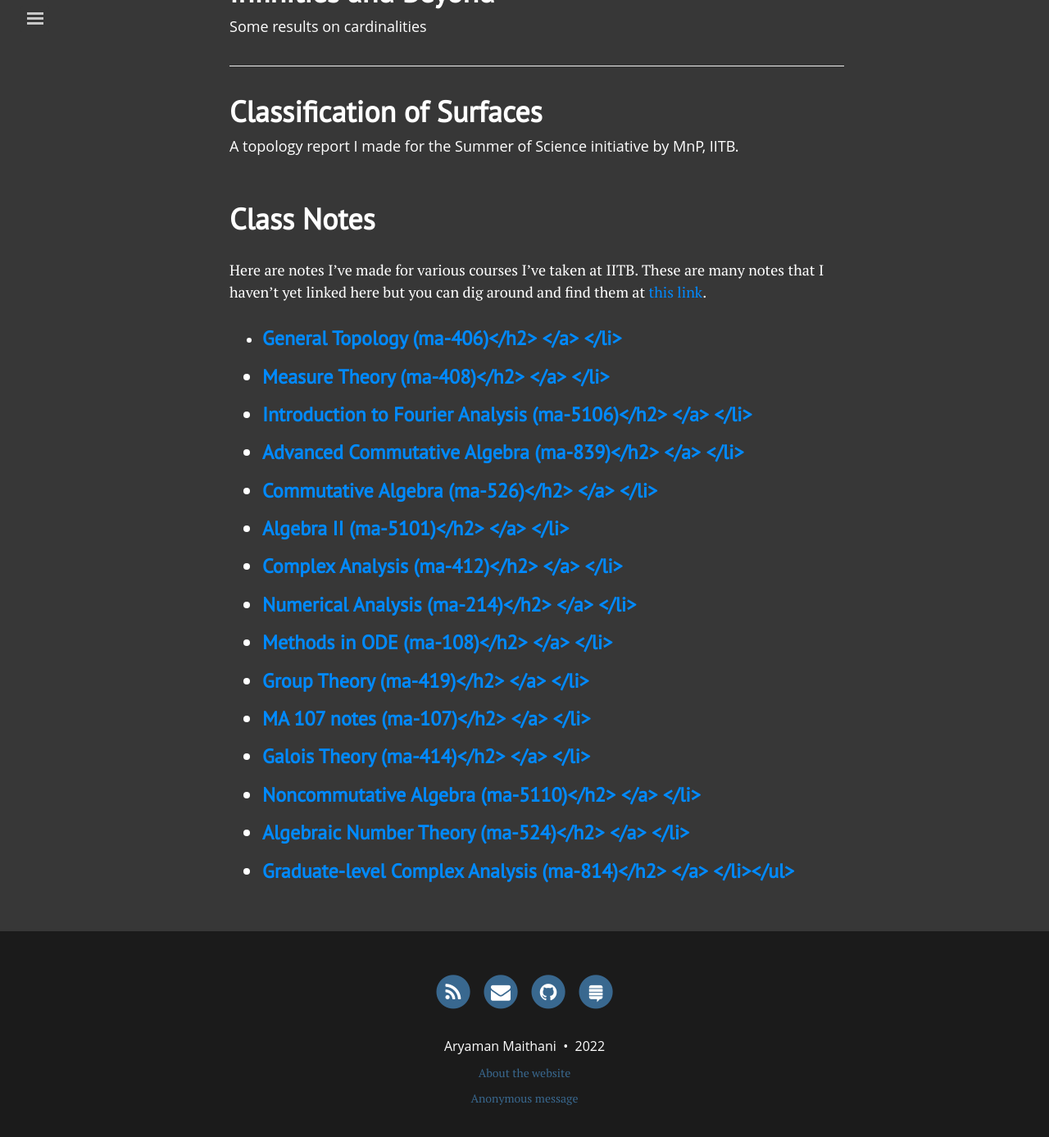
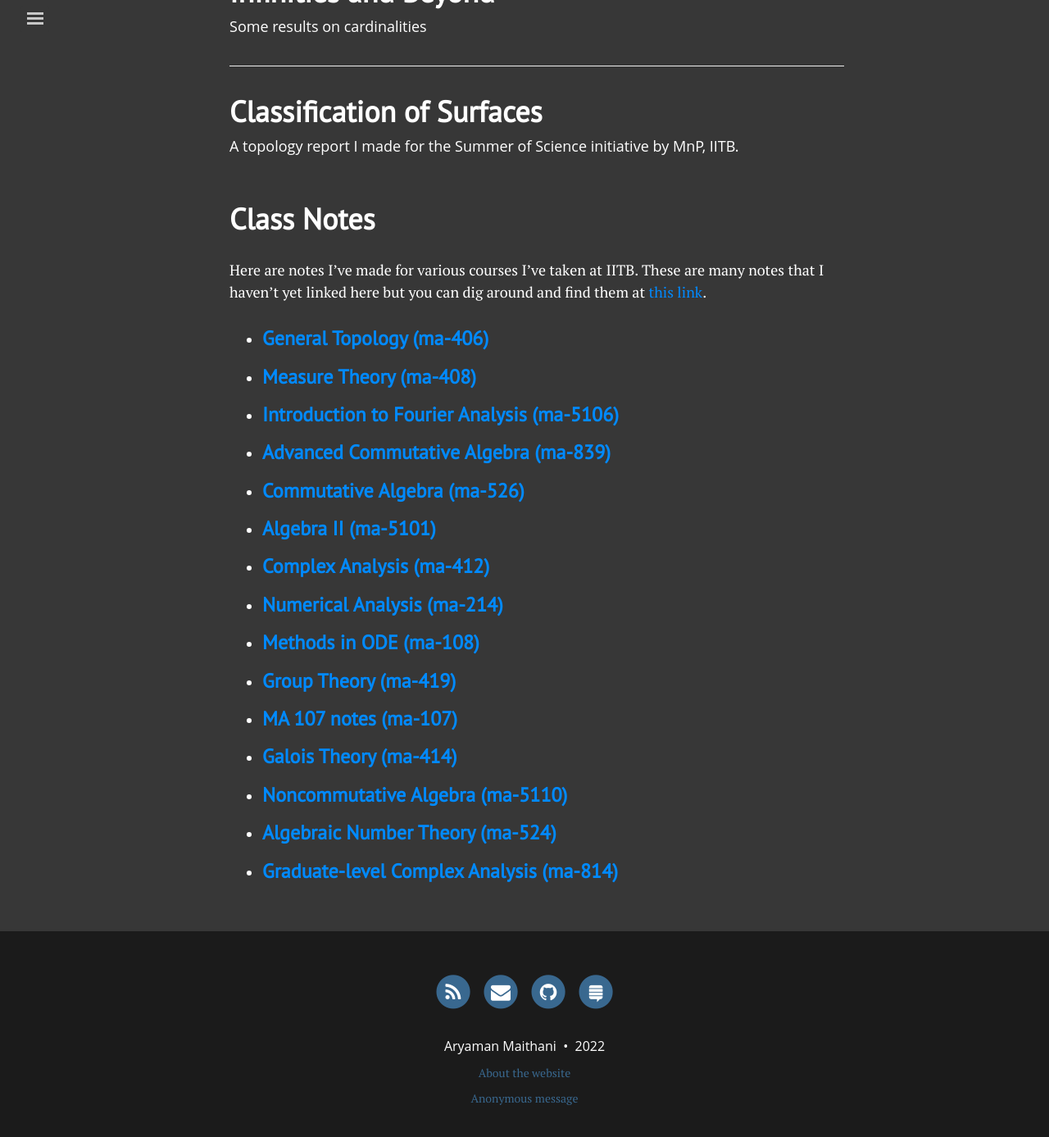
Before and after one commit to aryamanmaithani/math, a Jekyll site: the page built from index.md, in a window 1280 px wide and 1400 px high, scrolled down 1295 px. Shown: the top 1387 px of the window at 82% size. Built offline with Jekyll 4.4.1, drawn with Linux system fonts in a browser that asks for light colours; nearby versions of some CDN libraries; formulas are drawn with MathJax 3.

Commit message:
fixed tag end

```diff
--- a/index.md
+++ b/index.md
@@ -34,7 +34,7 @@ Here are notes I've made for various courses I've taken at IITB. These are many
   {%- for blink in site.data.notes-links -%}
     {%- assign link = blink[1] -%}
       <li> <a href="/math{{ blink[0] | relative_url }}">
-      <h3 class="post-title">{{ link.tit }} ({{ blink[0] }})</h2>
+      <h3 class="post-title">{{ link.tit }} ({{ blink[0] }})</h3>
       </a> </li>
   {%- endfor -%}
 </ul>
```
